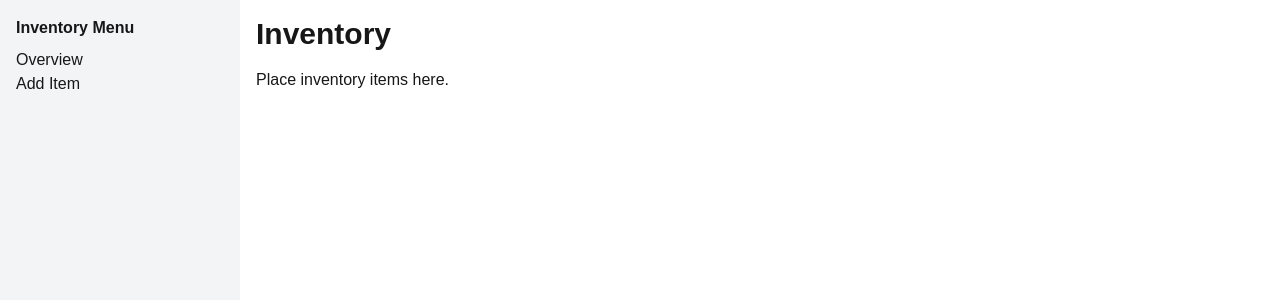
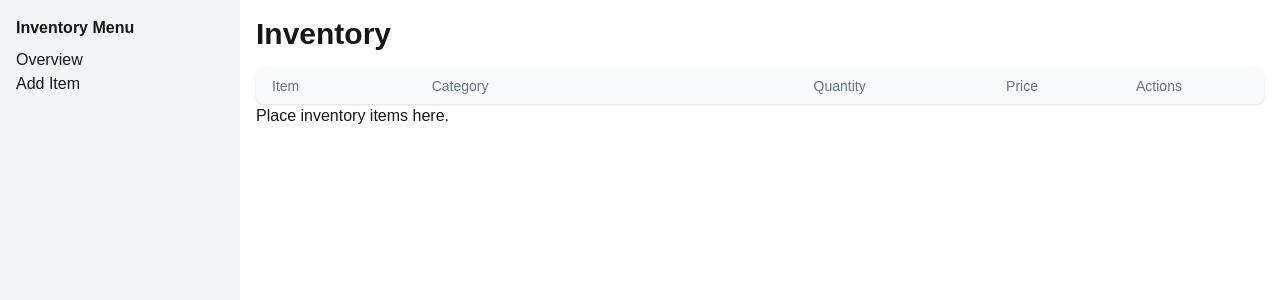
Before and after one commit to COS301-SE-2025/Coffee-Shop-Manager, a Next.js app in the folder koffieblik-login/: page /inventory in a window 1280 px wide. Shown: the top 300 px of the page. Built offline with nearby package versions, Linux system fonts and the light colour scheme.

Commit message:
Table added and populated with inventory items

```diff
--- a/koffieblik-login/src/app/inventory/page.tsx
+++ b/koffieblik-login/src/app/inventory/page.tsx
@@ -41,7 +41,34 @@ export default function InventoryPage() {
   return (
     <main className="container mx-auto p-4">
       <h1 className="text-3xl font-bold mb-4">Inventory</h1>
-      {}
+
+      <div className="overflow-x-auto bg-white rounded-lg shadow">
+
+         <table className="min-w-full divide-y divide-gray-200 table-auto">
+
+          <thead className="bg-gray-50">
+
+            <tr>
+              <th className="px-4 py-2 text-left text-sm font-medium text-gray-500 ">Item</th>
+              <th className="px-4 py-2 text-left text-sm font-medium text-gray-500 ">Category</th>
+              <th className="px-4 py-2 text-right text-sm font-medium text-gray-500 ">Quantity</th>
+              <th className="px-4 py-2 text-right text-sm font-medium text-gray-500 ">Price</th>
+              <th className="px-4 py-2 text-center text-sm font-medium text-gray-500 ">Actions</th>
+            </tr>
+
+
+
+          </thead>
+
+         </table>
+
+      </div>
+      {
+
+
+
+
+      }
       <p>Place inventory items here.</p>
     </main>
   )
```
